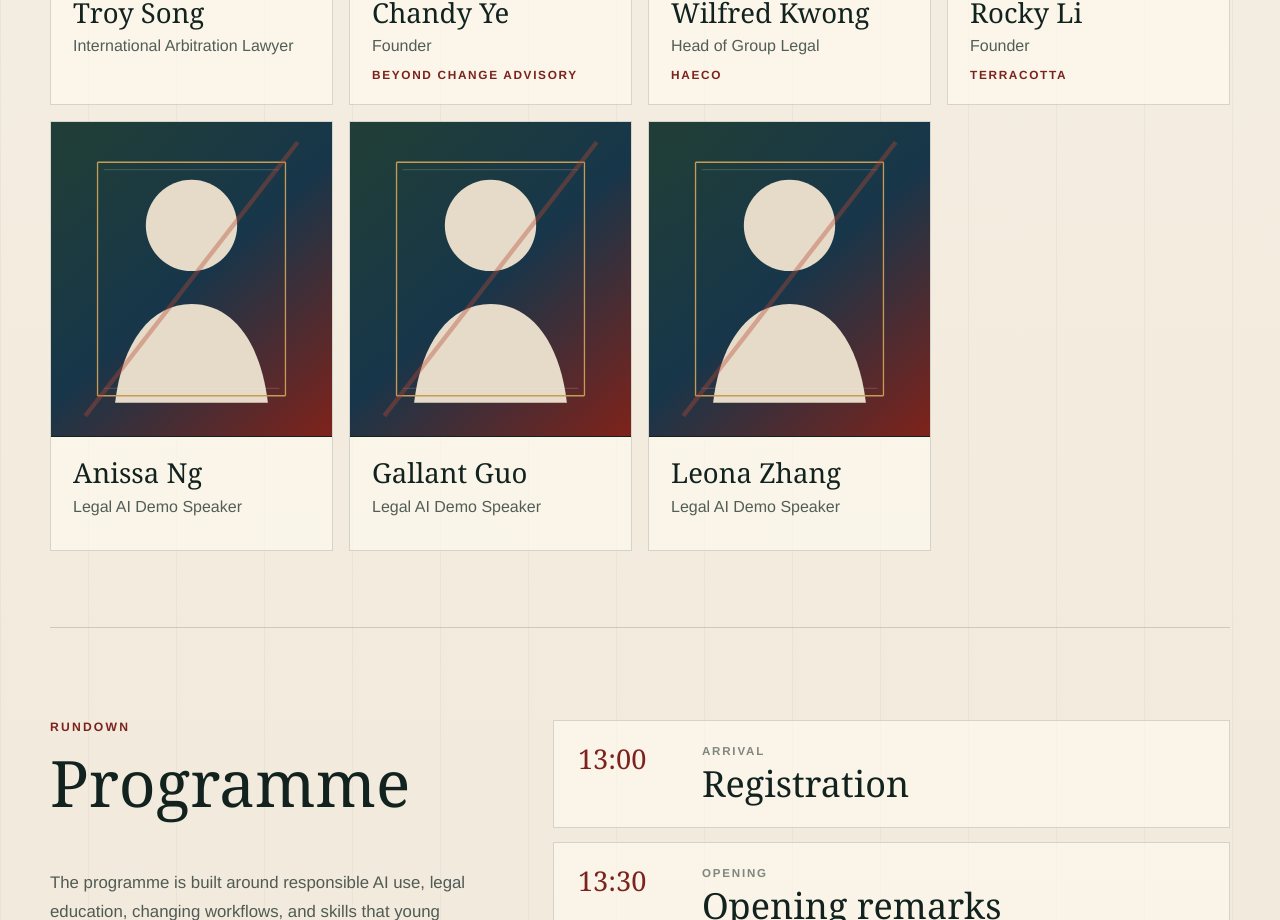
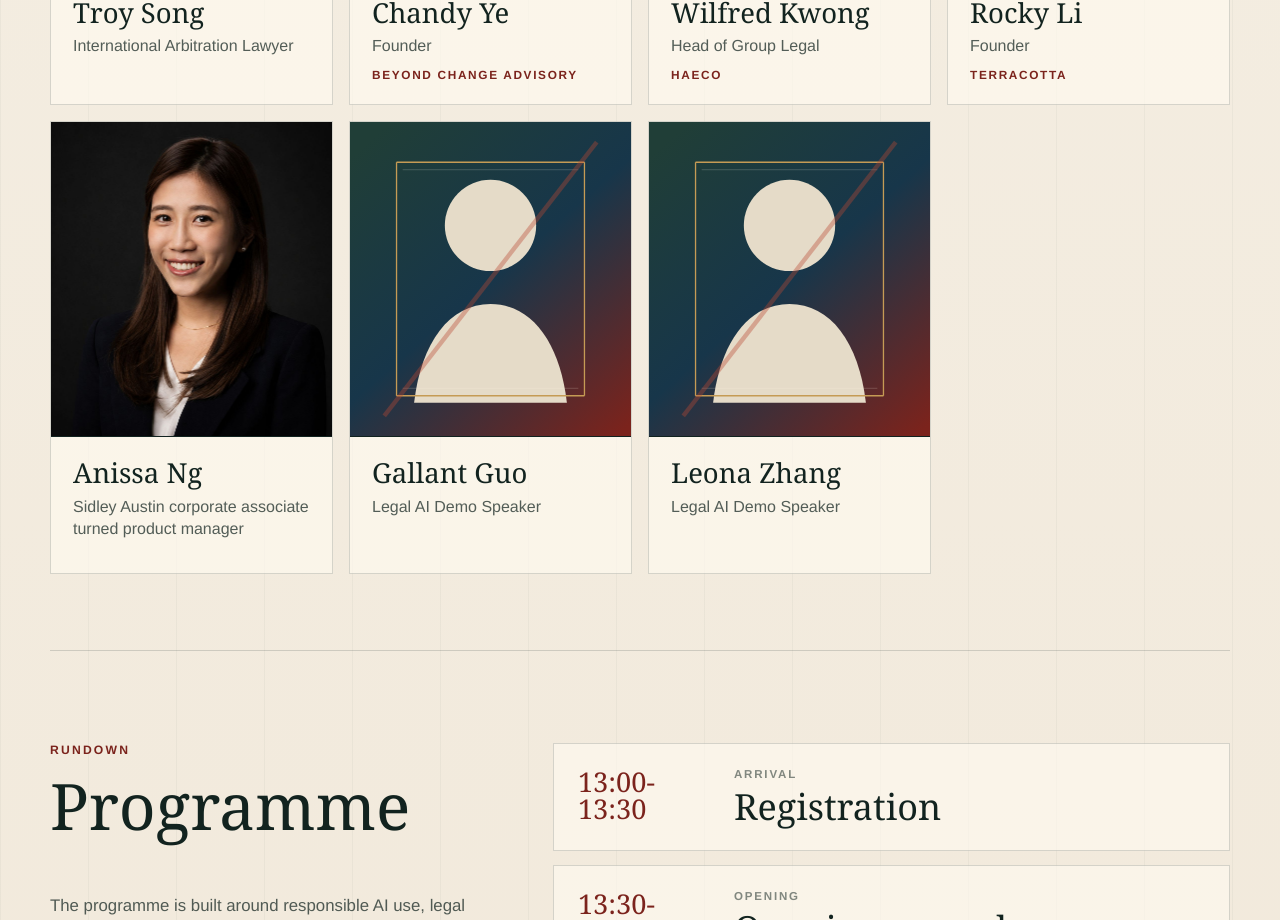
Before and after one commit to abdullahimtiazz/forum, a Next.js app: page / in a window 1280 px wide. Shown: the part 1880-2800 px from the top of the page. Built offline with nearby package versions, Linux system fonts and the light colour scheme.

Commit message:
Update Anissa profile and rundown

```diff
--- a/app/globals.css
+++ b/app/globals.css
@@ -424,7 +424,7 @@ h1 {
 
 .scheduleMoment {
   display: grid;
-  grid-template-columns: 100px 1fr;
+  grid-template-columns: 132px 1fr;
   gap: 24px;
   padding: 24px;
 }
@@ -475,7 +475,7 @@ h1 {
 
 .panelDetail summary {
   display: grid;
-  grid-template-columns: 100px 1fr 28px;
+  grid-template-columns: 132px 1fr 28px;
   gap: 24px;
   align-items: start;
   padding: 26px 24px;
@@ -508,7 +508,7 @@ h1 {
 .panelPeople {
   display: grid;
   gap: 18px;
-  padding: 0 24px 24px 148px;
+  padding: 0 24px 24px 180px;
 }
 
 .panelPeople.withModerator {
@@ -518,7 +518,7 @@ h1 {
 .panelPeople.speakerOnly {
   grid-template-columns: minmax(0, 620px);
   justify-content: start;
-  padding-left: 148px;
+  padding-left: 180px;
   padding-right: 76px;
 }
 
@@ -558,10 +558,22 @@ h1 {
   padding-top: 0;
 }
 
+.demoSpeakerName,
+.demoSpeakerSubtitle {
+  display: block;
+}
+
+.demoSpeakerSubtitle {
+  margin-top: 6px;
+  color: rgba(18, 35, 31, 0.62);
+  font-size: 0.92rem;
+  line-height: 1.48;
+}
+
 .scheduleBreak {
   min-height: 72px;
   display: grid;
-  grid-template-columns: 28px 100px 1fr;
+  grid-template-columns: 28px 132px 1fr;
   align-items: center;
   gap: 18px;
   padding: 0 24px;
@@ -1335,6 +1347,7 @@ ul {
   }
 
   .panelPeople.speakerOnly {
+    padding-left: 22px;
     padding-right: 22px;
   }
 
--- a/app/page.tsx
+++ b/app/page.tsx
@@ -54,8 +54,9 @@ const guests = [
   },
   {
     name: "Anissa Ng",
-    role: "Legal AI Demo Speaker",
+    role: "Sidley Austin corporate associate turned product manager",
     org: "",
+    image: "/anissa-ng.jpeg",
   },
   {
     name: "Gallant Guo",
@@ -71,7 +72,7 @@ const guests = [
 
 const panels = [
   {
-    time: "13:40",
+    time: "13:40-14:20",
     kind: "Talk",
     title: "Frontier Legal AI Landscape",
     summary:
@@ -84,8 +85,8 @@ const panels = [
     ],
   },
   {
-    time: "14:35",
-    title: "How to Study Law Effectively with AI",
+    time: "14:25-15:15",
+    title: "Experimenting with Legal AI education",
     summary:
       "How law students can use AI responsibly, what academic integrity requires, and where legal education is already experimenting.",
     participantsLabel: "Speakers",
@@ -97,7 +98,7 @@ const panels = [
     ],
   },
   {
-    time: "16:30",
+    time: "16:20-17:20",
     title: "Essential AI Skills for Young Lawyers",
     summary:
       "How AI changes day-to-day legal work and what skills young lawyers should build for the AI era.",
@@ -112,13 +113,21 @@ const panels = [
 ];
 
 const demoSession = {
-  time: "16:00",
+  time: "16:00-16:20",
   kind: "Demo session",
   title: "5-min demos of Legal AI tools",
   summary:
     "Short demonstrations of practical legal AI tools built for legal research, drafting, and workflow support.",
   participantsLabel: "Speakers",
-  panelists: ["Anissa Ng", "Gallant Guo", "Leona Zhang"],
+  panelists: [
+    {
+      name: "Anissa Ng",
+      subtitle:
+        "HKEx Size Tests Assistant - extracts financials from annual reports with page citations, pulls HKEx market data and BOC FX rates, applies listing rules, and auto-fills size test metrics.",
+    },
+    { name: "Gallant Guo" },
+    { name: "Leona Zhang" },
+  ],
 };
 
 type Partner = {
@@ -195,7 +204,7 @@ export default function Home() {
           </div>
           <div>
             <span>Time</span>
-            <strong>13:30-18:00</strong>
+            <strong>13:00-18:00</strong>
           </div>
           <div>
             <span>Venue</span>
@@ -235,7 +244,7 @@ export default function Home() {
 
         <div className="schedule" aria-label="Forum schedule">
           <div className="scheduleMoment">
-            <time>13:00</time>
+            <time>13:00-13:30</time>
             <div>
               <span>Arrival</span>
               <h3>Registration</h3>
@@ -243,7 +252,7 @@ export default function Home() {
           </div>
 
           <div className="scheduleMoment">
-            <time>13:30</time>
+            <time>13:30-13:40</time>
             <div>
               <span>Opening</span>
               <h3>Opening remarks</h3>
@@ -287,7 +296,7 @@ export default function Home() {
               {index < panels.length - 1 && (
                 <div className="scheduleBreak">
                   <Coffee size={20} strokeWidth={1.7} />
-                  <span>{index === 0 ? "14:25" : "15:30"}</span>
+                  <span>{index === 0 ? "14:20-14:25" : "15:20-15:50"}</span>
                   <strong>{index === 0 ? "Session changeover" : "Tea break"}</strong>
                 </div>
               )}
@@ -308,7 +317,14 @@ export default function Home() {
                       <strong>{demoSession.participantsLabel}</strong>
                       <ul>
                         {demoSession.panelists.map((panelist) => (
-                          <li key={panelist}>{panelist}</li>
+                          <li key={panelist.name}>
+                            <span className="demoSpeakerName">{panelist.name}</span>
+                            {panelist.subtitle && (
+                              <span className="demoSpeakerSubtitle">
+                                {panelist.subtitle}
+                              </span>
+                            )}
+                          </li>
                         ))}
                       </ul>
                     </div>
```
Also changed, not shown: public/anissa-ng.jpeg (added).
